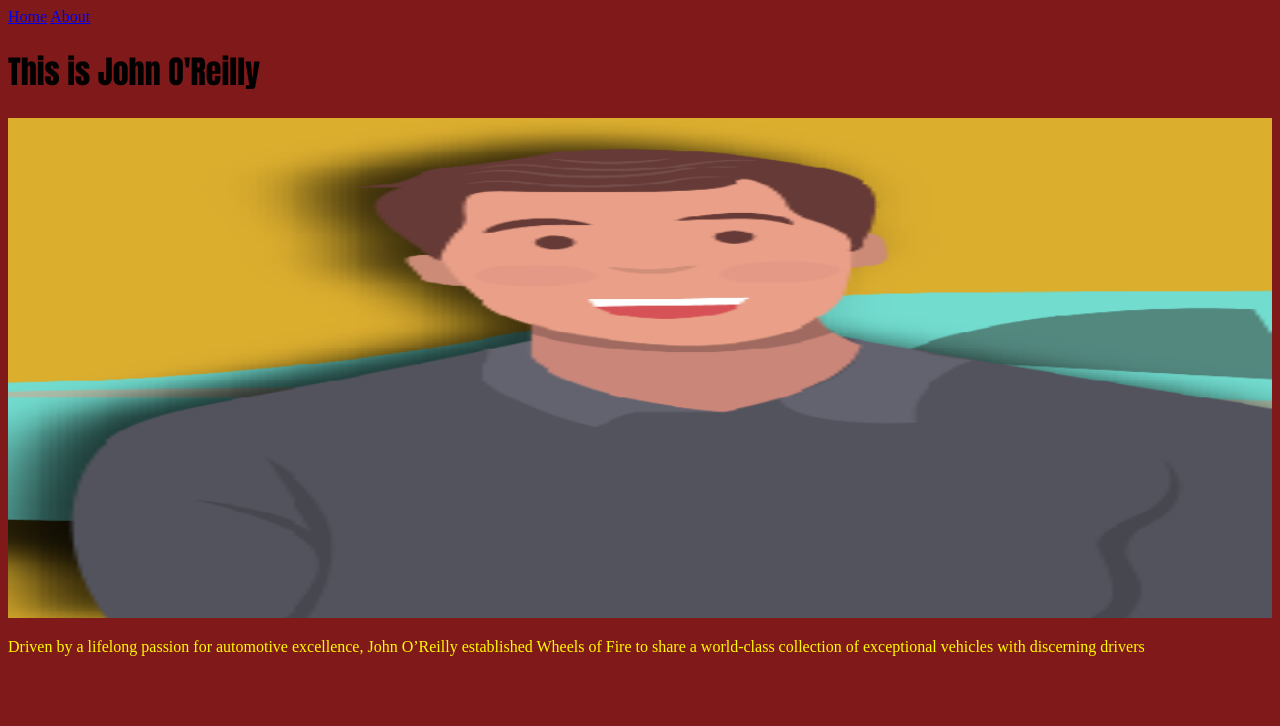
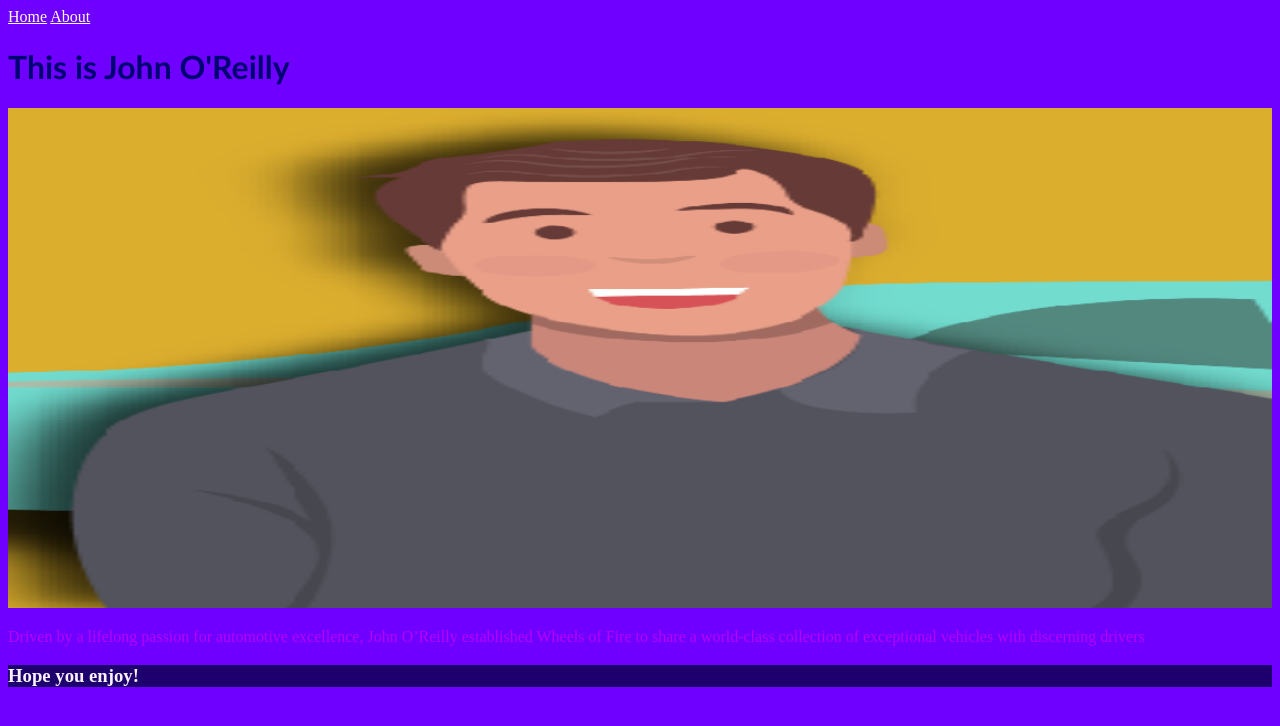
Before and after one commit to ConanSheridan/WebDev_Project_JohnOreilly, a plain HTML site: page about.html in a window 1280 px wide. Drawn offline with Linux system fonts and the light colour scheme.

Commit message:
Add files via upload

```diff
--- a/about.html
+++ b/about.html
@@ -17,6 +17,6 @@
 
         </body>
         <footer>
-
+            <h3>Hope you enjoy!</h3>
         </footer>
     </html>
--- a/style.css
+++ b/style.css
@@ -1,14 +1,29 @@
+head{
+  background-color: darkred;
+}
+
 body {
   background-color: red;
 }
 h1 {
   color: rgb(114, 32, 0);
   font-family:'Gill Sans', 'Gill Sans MT', Calibri, 'Trebuchet MS', sans-serif
-
-
 }
-
+h3{
+  color:azure;
+}
 
 p {
   color: rgb(255, 123, 0);
 }
+
+a{
+  color: aliceblue;
+}
+
+footer{
+  background-color: rgb(109, 0, 0);
+}
+header{
+  background-color:orangered;
+  }
--- a/style2.css
+++ b/style2.css
@@ -1,10 +1,29 @@
+head{
+  background-color: rgb(14, 0, 139);
+}
+
 body {
-  background-color: rgb(128, 25, 25);
+  background-color: rgb(111, 0, 255);
 }
 h1 {
-  color: rgb(0, 0, 0);
-  font-family: Impact, Haettenschweiler, 'Arial Narrow Bold', sans-serif;
+  color: rgb(0, 2, 114);
+  font-family:'Gill Sans', 'Gill Sans MT', Calibri, 'Trebuchet MS', sans-serif
 }
+h3{
+  color:rgb(252, 240, 255);
+}
+
 p {
-  color: rgb(255, 251, 0);
+  color: rgb(183, 0, 255);
 }
+
+a{
+  color: rgb(255, 251, 240);
+}
+
+footer{
+  background-color: rgb(29, 0, 109);
+}
+header{
+  background-color:rgb(255, 0, 191);
+  }
```
Also changed, not shown: index.html (+5 -4 lines).
